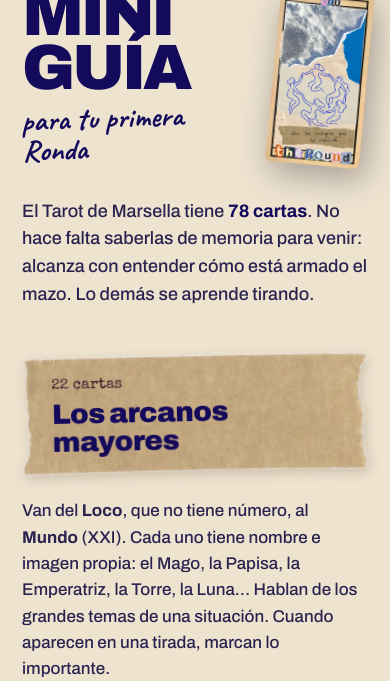
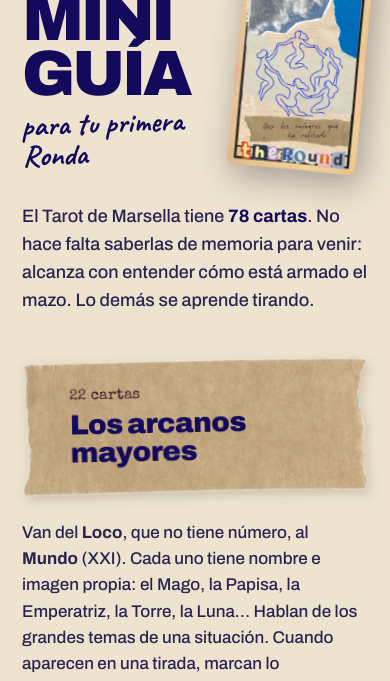
Before and after one commit to Larabia/ronda-de-tarot, a plain HTML site: page guia/index.html in a window 390 px wide. Shown: the part 105-786 px from the top of the page. Drawn offline with nearby package versions, Linux system fonts and the light colour scheme.

Commit message:
Mini guía: carta más grande, cintas estiradas y mail

```diff
--- a/guia/index.html
+++ b/guia/index.html
@@ -25,14 +25,14 @@ main{max-width:860px;margin:0 auto;padding:clamp(20px,4vw,40px) 22px 70px;overfl
 .marca{width:clamp(150px,26vw,230px);display:block}
 h1{font-weight:900;color:var(--marino);font-size:clamp(64px,14vw,128px);line-height:.85;letter-spacing:-.05em;margin-top:clamp(14px,3vw,26px)}
 .sub{font-size:clamp(30px,6vw,46px);color:var(--marino);line-height:1;margin-top:10px;transform:rotate(-2deg);transform-origin:left}
-.round{width:clamp(110px,20vw,190px);transform:rotate(5deg);filter:drop-shadow(5px 10px 16px rgba(30,20,40,.35))}
+.round{width:clamp(150px,28vw,280px);transform:rotate(5deg);filter:drop-shadow(5px 10px 16px rgba(30,20,40,.35))}
 
 .intro{font-size:clamp(18px,2.4vw,21px);max-width:640px;margin-bottom:10px}
 .intro b{color:var(--marino)}
 
 /* secciones */
 section{margin-top:clamp(46px,8vw,78px);position:relative}
-.rotulo{display:inline-block;padding:16px 40px 18px 30px;margin-bottom:16px;background:url(../img/cinta-kraft-2.webp) center/100% 100% no-repeat;transform:rotate(-1.2deg);filter:drop-shadow(2px 4px 6px rgba(60,40,20,.2))}
+.rotulo{display:inline-block;max-width:100%;padding:22px 70px 28px 48px;margin-bottom:16px;background:url(../img/cinta-kraft-2.webp) center/100% 100% no-repeat;transform:rotate(-1.2deg);filter:drop-shadow(2px 4px 6px rgba(60,40,20,.2))}
 section:nth-of-type(2) .rotulo{background-image:url(../img/cinta-dorada.webp);transform:rotate(1deg)}
 section:nth-of-type(3) .rotulo{background-image:url(../img/cinta-crema-3.webp);transform:rotate(-.6deg)}
 section:nth-of-type(4) .rotulo{background-image:url(../img/cinta-rosa-2.webp);transform:rotate(1.2deg)}
@@ -87,7 +87,7 @@ footer a{color:var(--marino);font-weight:700}
 @media (max-width:620px){
   .palos,.mazos{grid-template-columns:1fr}
   .portada-in{grid-template-columns:1fr auto}
-  .round{width:96px}
+  .round{width:132px}
   .carta .cinta{height:14px;top:-7px}
   main{position:relative}
 }
```
Also changed, not shown: guia/img/ases-mail.jpg.
